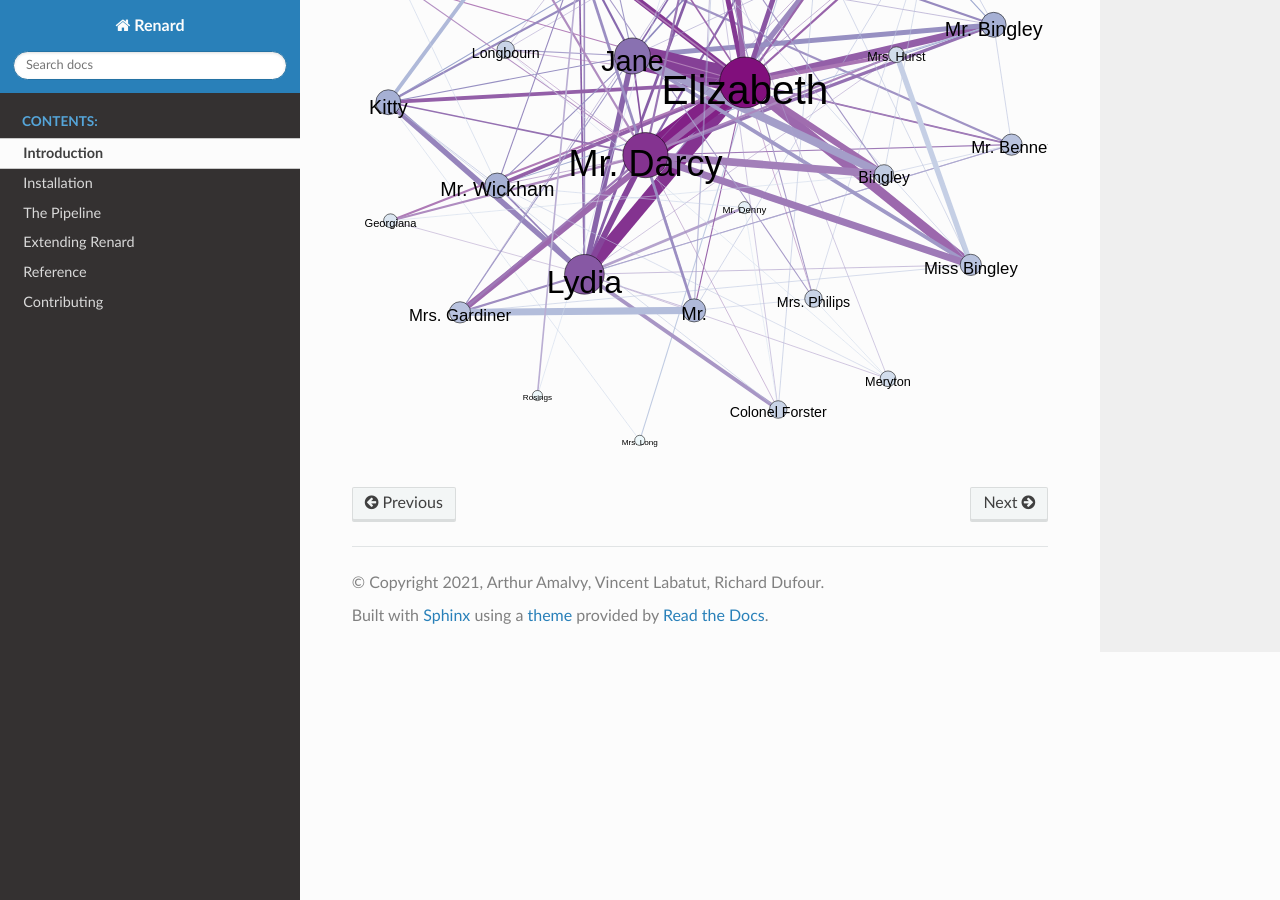
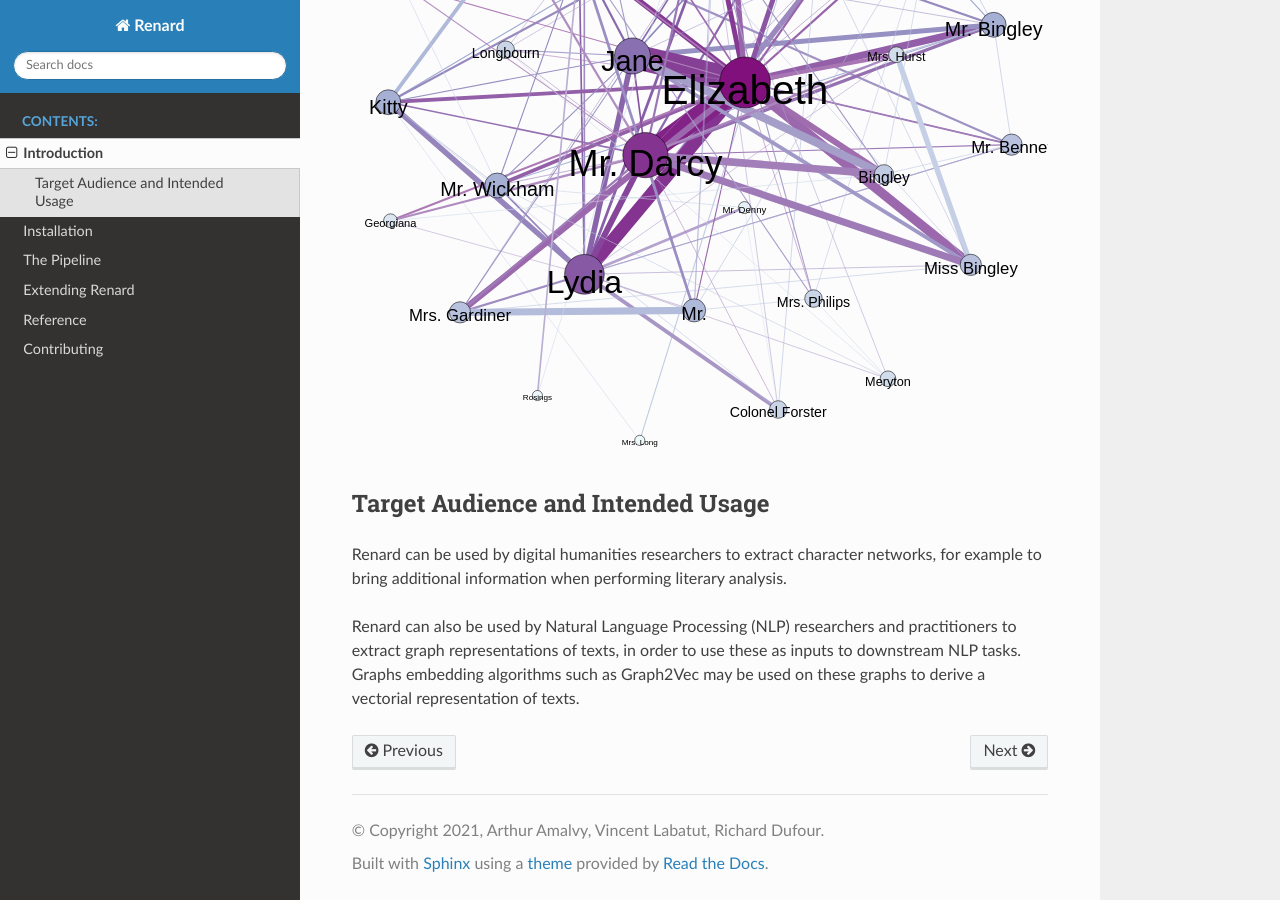
Before and after one commit to CompNet/Renard, a Sphinx documentation site: the page built from docs/introduction.rst, in a window 1280 px wide and 900 px high, scrolled down 715 px. Built offline with Sphinx 7.4.7 and the Read the Docs theme 2.0.0, drawn with Linux system fonts in a browser that asks for light colours.

Commit message:
add "Target Audience and Intended Usage" section to introduction.rst

```diff
--- a/docs/introduction.rst
+++ b/docs/introduction.rst
@@ -21,3 +21,17 @@
 
 
 .. _LabatutAndBost2019: https://arxiv.org/abs/1907.02704
+
+
+Target Audience and Intended Usage
+==================================
+
+Renard can be used by digital humanities researchers to extract
+character networks, for example to bring additional information when
+performing literary analysis.
+
+Renard can also be used by Natural Language Processing (NLP)
+researchers and practitioners to extract graph representations of
+texts, in order to use these as inputs to downstream NLP tasks. Graphs
+embedding algorithms such as Graph2Vec may be used on these graphs to
+derive a vectorial representation of texts.
```
